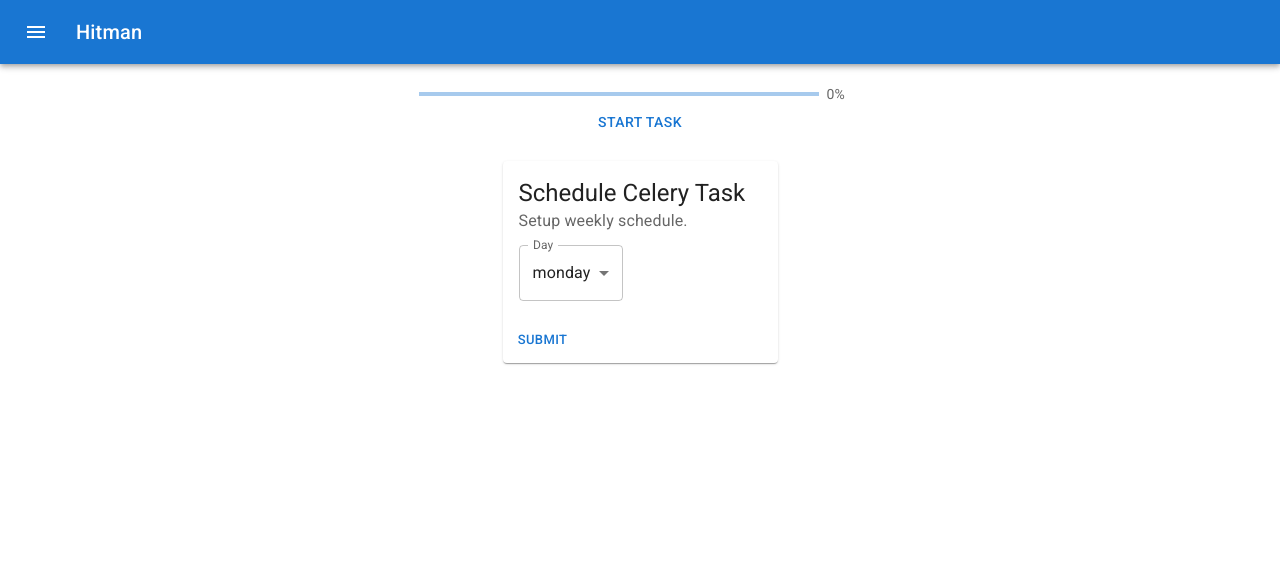
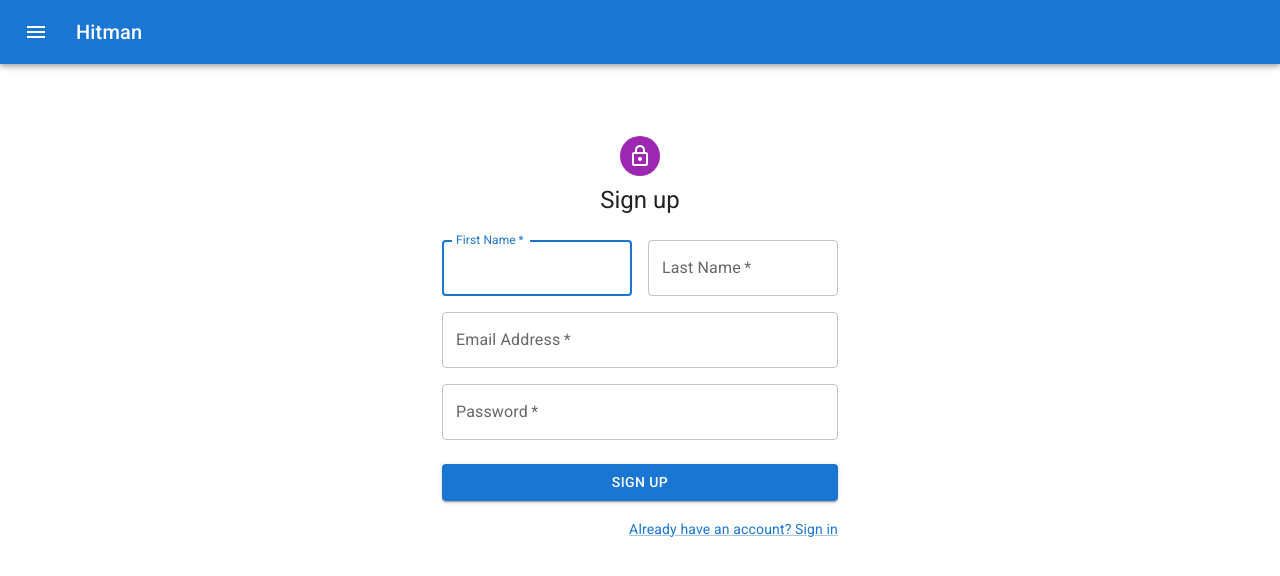
Before and after one commit to John-Doherty01/docker-celery, a React (Create React App) app in the folder hitman-webapp/: page /register in a window 1280 px wide. Shown: the top 576 px of the page. Built offline with nearby package versions, Linux system fonts and the light colour scheme.

Commit message:
Login and register screens init

```diff
--- a/hitman-webapp/package.json
+++ b/hitman-webapp/package.json
@@ -22,6 +22,7 @@
     "date-fns": "^2.28.0",
     "react": "^16.14.0",
     "react-dom": "^16.14.0",
+    "react-router-dom": "^6.2.2",
     "react-scripts": "5.0.0",
     "styled-components": "^5.3.3",
     "typescript": "^4.5.5",
--- a/hitman-webapp/src/App.tsx
+++ b/hitman-webapp/src/App.tsx
@@ -3,7 +3,6 @@
 import "@fontsource/roboto/400.css";
 import "@fontsource/roboto/500.css";
 import "@fontsource/roboto/700.css";
-import { AppNavbar } from "./navbar/navbar";
 import {
   CeleryTaskProgressBar,
   StartCeleryTaskButton,
@@ -204,7 +203,6 @@
 
   return (
     <div>
-      <AppNavbar app_name="Hitman" />
       <div style={{ margin: "20px" }}>
         <CeleryTaskProgressBar progressValue={progressValue} />
         <StartCeleryTaskButton onClickCallback={CreateCeleryTask} />
--- /dev/null
+++ b/hitman-webapp/src/MainRouter.tsx
@@ -0,0 +1,21 @@
+import App from "./App";
+import React, { ReactElement } from "react";
+import { Routes, Route } from "react-router-dom";
+import { AppNavbar } from "./navbar/navbar";
+import { LoginScreen } from "./login/login";
+import { RegisterScreen } from "./register/register";
+
+function MainRouter(): ReactElement {
+  return (
+    <div>
+      <AppNavbar app_name="Hitman" />
+      <Routes>
+        <Route path="/" element={<App />} />
+        <Route path="/login" element={<LoginScreen />} />
+        <Route path="/register" element={<RegisterScreen />} />
+      </Routes>
+    </div>
+  );
+}
+
+export default MainRouter;
--- a/hitman-webapp/src/index.tsx
+++ b/hitman-webapp/src/index.tsx
@@ -1,12 +1,15 @@
 import React from "react";
 import ReactDOM from "react-dom";
 import "./index.css";
-import App from "./App";
 import reportWebVitals from "./reportWebVitals";
+import { BrowserRouter } from "react-router-dom";
+import MainRouter from "./MainRouter";
 
 ReactDOM.render(
   <React.StrictMode>
-    <App />
+    <BrowserRouter>
+      <MainRouter />
+    </BrowserRouter>
   </React.StrictMode>,
   document.getElementById("root")
 );
--- /dev/null
+++ b/hitman-webapp/src/login/login.tsx
@@ -0,0 +1,77 @@
+import { ReactElement } from "react";
+import * as React from "react";
+import Avatar from "@mui/material/Avatar";
+import Button from "@mui/material/Button";
+import CssBaseline from "@mui/material/CssBaseline";
+import TextField from "@mui/material/TextField";
+import Link from "@mui/material/Link";
+import Grid from "@mui/material/Grid";
+import Box from "@mui/material/Box";
+import LockOutlinedIcon from "@mui/icons-material/LockOutlined";
+import Typography from "@mui/material/Typography";
+import Container from "@mui/material/Container";
+import { createTheme, ThemeProvider } from "@mui/material/styles";
+
+export function LoginScreen(): ReactElement {
+  const theme = createTheme();
+
+  return (
+    <ThemeProvider theme={theme}>
+      <Container component="main" maxWidth="xs">
+        <CssBaseline />
+        <Box
+          sx={{
+            marginTop: 8,
+            display: "flex",
+            flexDirection: "column",
+            alignItems: "center",
+          }}
+        >
+          <Avatar sx={{ m: 1, bgcolor: "secondary.main" }}>
+            <LockOutlinedIcon />
+          </Avatar>
+          <Typography component="h1" variant="h5">
+            Sign in
+          </Typography>
+          <Box component="form" noValidate sx={{ mt: 1 }}>
+            <TextField
+              margin="normal"
+              required
+              fullWidth
+              id="email"
+              label="Email Address"
+              name="email"
+              autoComplete="email"
+              autoFocus
+            />
+            <TextField
+              margin="normal"
+              required
+              fullWidth
+              name="password"
+              label="Password"
+              type="password"
+              id="password"
+              autoComplete="current-password"
+            />
+            <Button
+              type="submit"
+              fullWidth
+              variant="contained"
+              sx={{ mt: 3, mb: 2 }}
+            >
+              Sign In
+            </Button>
+            <Grid container>
+              <Grid item>
+                <Link href="/register" variant="body2">
+                  {"Don't have an account? Sign Up"}
+                </Link>
+              </Grid>
+            </Grid>
+          </Box>
+        </Box>
+      </Container>
+    </ThemeProvider>
+  );
+}
--- /dev/null
+++ b/hitman-webapp/src/register/register.tsx
@@ -0,0 +1,101 @@
+import { ReactElement } from "react";
+import * as React from "react";
+import Avatar from "@mui/material/Avatar";
+import Button from "@mui/material/Button";
+import CssBaseline from "@mui/material/CssBaseline";
+import TextField from "@mui/material/TextField";
+import Link from "@mui/material/Link";
+import Grid from "@mui/material/Grid";
+import Box from "@mui/material/Box";
+import LockOutlinedIcon from "@mui/icons-material/LockOutlined";
+import Typography from "@mui/material/Typography";
+import Container from "@mui/material/Container";
+import { createTheme, ThemeProvider } from "@mui/material/styles";
+
+export function RegisterScreen(): ReactElement {
+  const theme = createTheme();
+
+  return (
+    <ThemeProvider theme={theme}>
+      <Container component="main" maxWidth="xs">
+        <CssBaseline />
+        <Box
+          sx={{
+            marginTop: 8,
+            display: "flex",
+            flexDirection: "column",
+            alignItems: "center",
+          }}
+        >
+          <Avatar sx={{ m: 1, bgcolor: "secondary.main" }}>
+            <LockOutlinedIcon />
+          </Avatar>
+          <Typography component="h1" variant="h5">
+            Sign up
+          </Typography>
+          <Box component="form" noValidate sx={{ mt: 3 }}>
+            <Grid container spacing={2}>
+              <Grid item xs={12} sm={6}>
+                <TextField
+                  autoComplete="given-name"
+                  name="firstName"
+                  required
+                  fullWidth
+                  id="firstName"
+                  label="First Name"
+                  autoFocus
+                />
+              </Grid>
+              <Grid item xs={12} sm={6}>
+                <TextField
+                  required
+                  fullWidth
+                  id="lastName"
+                  label="Last Name"
+                  name="lastName"
+                  autoComplete="family-name"
+                />
+              </Grid>
+              <Grid item xs={12}>
+                <TextField
+                  required
+                  fullWidth
+                  id="email"
+                  label="Email Address"
+                  name="email"
+                  autoComplete="email"
+                />
+              </Grid>
+              <Grid item xs={12}>
+                <TextField
+                  required
+                  fullWidth
+                  name="password"
+                  label="Password"
+                  type="password"
+                  id="password"
+                  autoComplete="new-password"
+                />
+              </Grid>
+            </Grid>
+            <Button
+              type="submit"
+              fullWidth
+              variant="contained"
+              sx={{ mt: 3, mb: 2 }}
+            >
+              Sign Up
+            </Button>
+            <Grid container justifyContent="flex-end">
+              <Grid item>
+                <Link href="/login" variant="body2">
+                  Already have an account? Sign in
+                </Link>
+              </Grid>
+            </Grid>
+          </Box>
+        </Box>
+      </Container>
+    </ThemeProvider>
+  );
+}
```
Also changed, not shown: hitman-webapp/src/authentication/auth.ts (+52 -30 lines), 1 other file (tests, documents, lock files or other folders).
